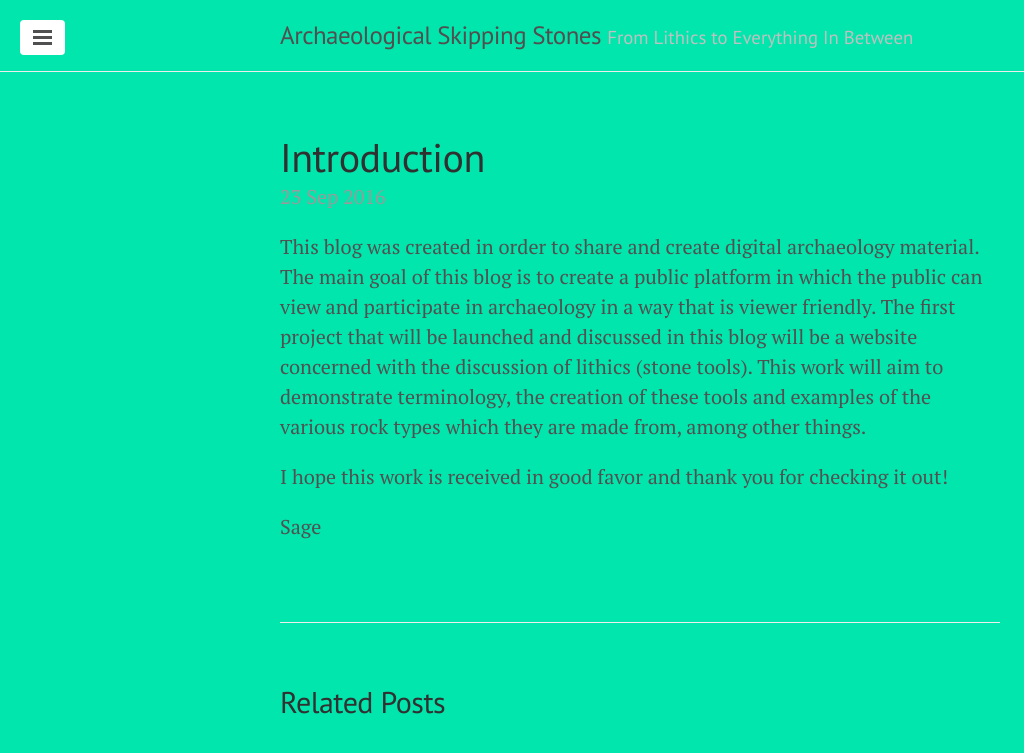
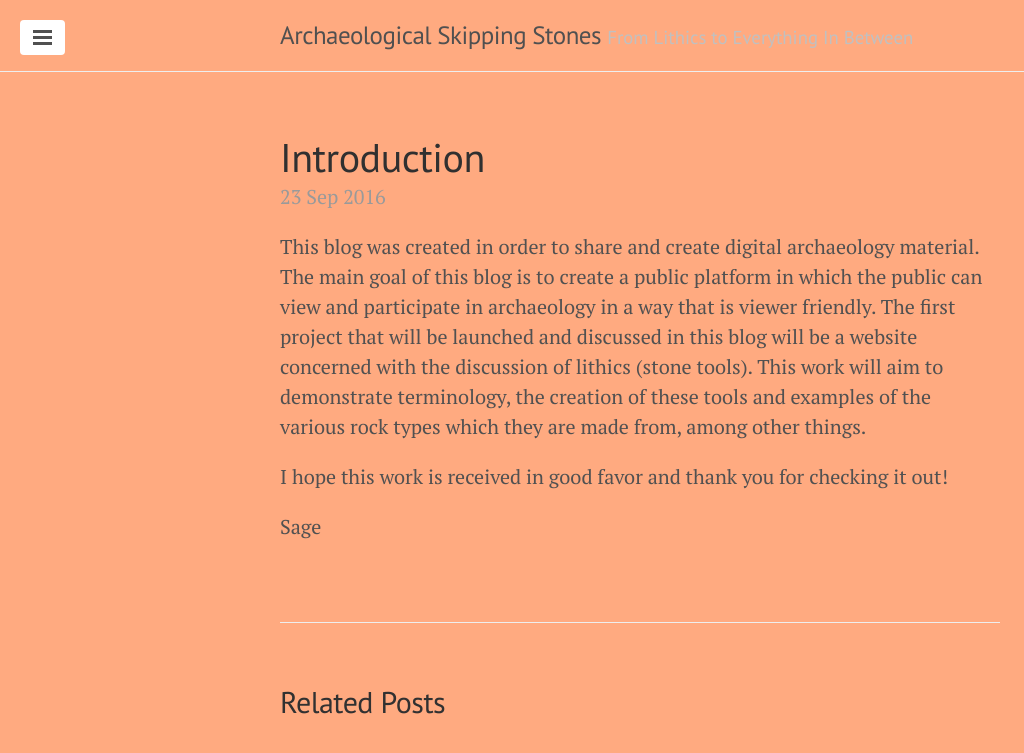
Before and after one commit to sageschmied/sageschmied.github.io, a Jekyll site: the page built from _posts/2016-09-23-introduction.markdown, in a window 1280 px wide. Shown: the top 753 px of the page, without its empty margins (0-1024 px from the left). Built offline with Jekyll 4.4.1, drawn with Linux system fonts in a browser that asks for light colours.

Commit message:
Update default.html

```diff
--- a/_layouts/default.html
+++ b/_layouts/default.html
@@ -10,13 +10,13 @@
     <!-- Wrap is the content to shift when toggling the sidebar. We wrap the
          content to avoid any CSS collisions with our real content. -->
     <div class="wrap">
-    <style> body {background-color:#00e6ac;}
+    <style> body {background-color:#53c68c;}
     </style>
       <div class="masthead">
         <div class="container">
           <h3 class="masthead-title">
             <a href="/" title="Home">{{ site.title }}</a>
-            <small>{{ site.tagline }}</small>
+            <small>{{ site.tagline }}</small> <style> body {background-color:#ffaa80;} </style>
           </h3>
         </div>
       </div>
```
